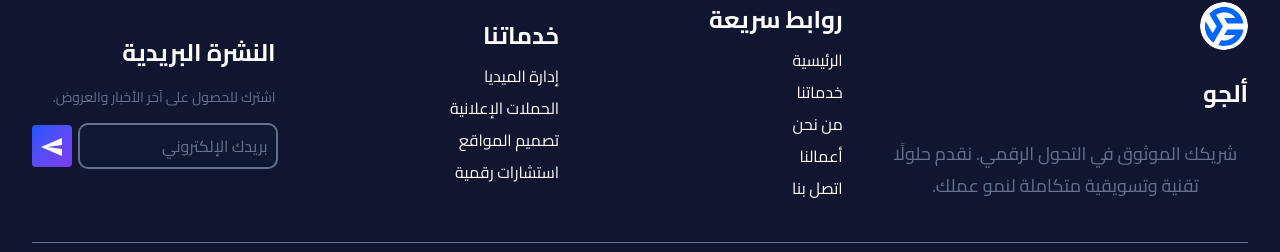
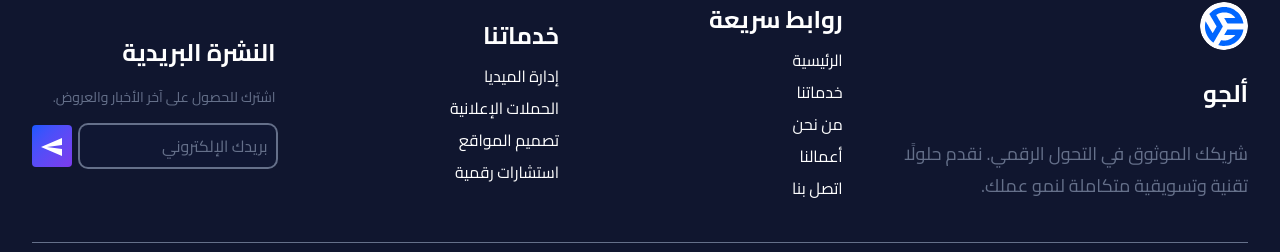
Before and after one commit to Yousef-El-Black/algomedia, a React (Vite) app in the folder client/: page / in a window 1280 px wide. Shown: the part 6644-6896 px from the top of the page. Built offline with nearby package versions, Linux system fonts and the light colour scheme.

Commit message:
Fixing the text under Logo in Footer Section

```diff
--- a/client/src/components/Footer.tsx
+++ b/client/src/components/Footer.tsx
@@ -15,7 +15,7 @@ const Footer = () => {
               className="w-12 h-12 rounded-full flex-justify-center items-center"
             />
             <h2 className="text-2xl font-bold py-3">ألجو</h2>
-            <p className="text-muted text-lg text-center lg:text-starts leading-8">
+            <p className="text-muted text-lg text-center lg:text-start leading-8">
               شريكك الموثوق في التحول الرقمي. نقدم حلولًا تقنية وتسويقية متكاملة
               لنمو عملك.
             </p>
```
